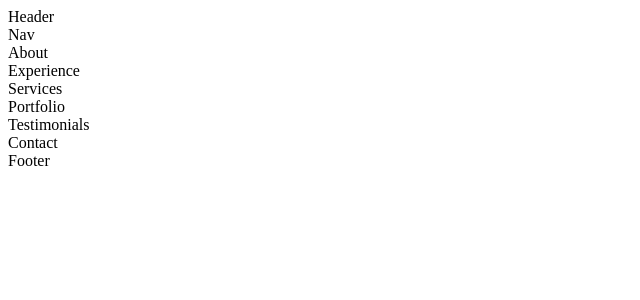
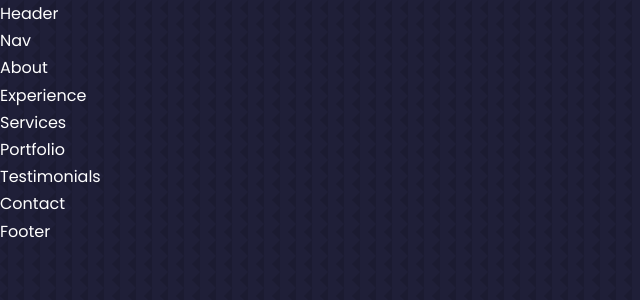
Before and after one commit to aalvs/portfolio, a React (Create React App) app: page / in a window 1280 px wide. Shown: the top 300 px of the page, without its empty margins (0-640 px from the left). Built offline with nearby package versions, Linux system fonts and the light colour scheme.

Commit message:
Concluído a estilização base dos elementos

```diff
--- a/src/index.css
+++ b/src/index.css
@@ -0,0 +1,138 @@
+@import url("https://fonts.googleapis.com/css2?family=Poppins:wght@300;400;500;600&display=swap");
+
+* {
+  margin: 0;
+  padding: 0;
+  border: 0;
+  outline: 0;
+  box-sizing: border-box;
+  list-style: none;
+  text-decoration: none;
+}
+
+:root {
+  --color-bg: #1f1f38;
+  --color-bg-variant: #2c2c6c;
+  --color-primary: #7692ff;
+  --color-primary-variant: #rgba(77, 181, 255, 0.4);
+  --color-white: #fff;
+  --color-light: #rgba(255, 255, 255, 0.6);
+
+  --transition: all 400ms ease;
+
+  --container-width-lg: 75%;
+  --container-width-md: 86%;
+  --container-width-sm: 90%;
+}
+
+html {
+  scroll-behavior: smooth;
+}
+
+::-webkit-scrollbar {
+  display: none;
+}
+
+body {
+  font-family: "Poppins", sans-serif;
+  background: var(--color-bg);
+  color: var(--color-white);
+  line-height: 1.7;
+  background-image: url(./assets/bg-texture.png);
+}
+
+/* ================ GENRAL STYLES ================ */
+.container {
+  width: var(--container-width-lg);
+  margin: 0 auto;
+}
+
+h1,
+h2,
+h3,
+h4,
+h5 {
+  font-weight: 500;
+}
+
+h1 {
+  font-size: 2.5rem;
+}
+
+section {
+  margin-top: 8rem;
+}
+
+section > h2,
+section > h5 {
+  text-align: center;
+  color: var(--color-light);
+}
+
+section > h2 {
+  color: var(--color-primary);
+  margin-bottom: 3rem;
+}
+
+img {
+  display: block;
+  width: 100%;
+  object-fit: cover;
+}
+
+a {
+  color: var(--color-primary);
+  transition: var(--transition);
+}
+
+a:hover {
+  color: var(--color-white);
+}
+
+.text-light {
+  color: var(--color-light);
+}
+
+.btn {
+  width: max-content;
+  display: inline-block;
+  color: var(--color-primary);
+  padding: 0.75rem 1.2rem;
+  border-radius: 0.4rem;
+  cursor: pointer;
+  border: 1px solid var(--color-primary);
+  transition: var(--transition);
+}
+
+.btn:hover {
+  background: var(--color-white);
+  color: var(--color-bg);
+  border-color: transparent;
+}
+
+.btn-primary {
+  background: var(--color-primary);
+  color: var(--color-bg);
+}
+
+/* ================ MEDIA QUERIES (MEDIUM DEVICES) ================ */
+@media screen and (max-width: 1024px) {
+  .container {
+    width: var(--container-width-md);
+  }
+
+  section {
+    margin-top: 6rem;
+  }
+}
+
+/* ================ MEDIA QUERIES (SMALL DEVICES) ================ */
+@media screen and (max-width: 600px) {
+  .container {
+    width: var(--container-width-sm);
+  }
+
+  section > h2 {
+    margin-bottom: 2rem;
+  }
+}
```
